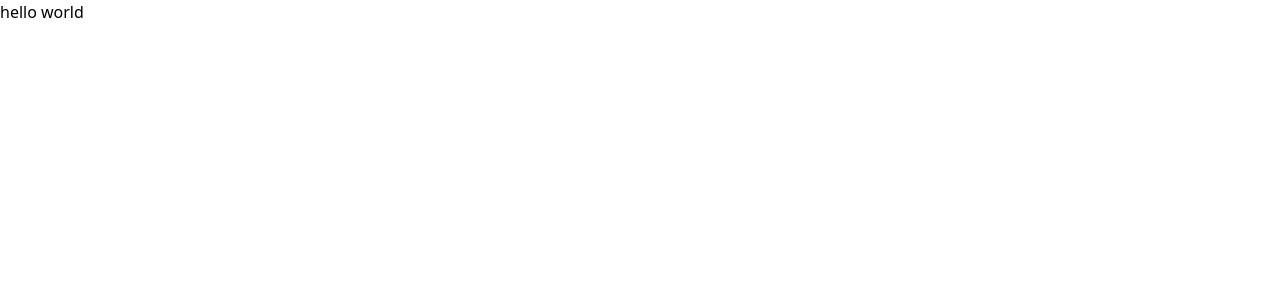
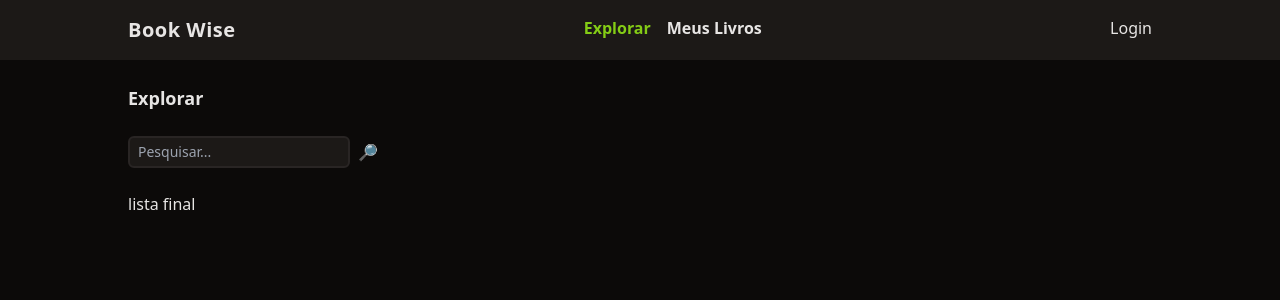
Before and after one commit to euhenriqueferreira/lockbox-course-project, a PHP site: page / in a window 1280 px wide. Before the commit the part shown is almost empty. Shown: the top 300 px of the page. Run offline with PHP 8.4, Linux system fonts and the light colour scheme; some libraries are stand-ins or nearby versions.

Commit message:
Caixa de Pesquisa

```diff
--- a/index.php
+++ b/index.php
@@ -6,7 +6,31 @@
     <script src="https://cdn.tailwindcss.com"></script>
     <title>Book Wise</title>
 </head>
-<body>
-    hello world
+<body class="bg-stone-950 text-stone-200">
+    <header class="bg-stone-900">
+        <nav class="flex justify-between py-4 max-w-screen-lg mx-auto">
+            <div class="font-bold text-xl tracking-wide">Book Wise</div>
+            <ul class="flex space-x-4 font-bold">
+                <li><a href="/" class="text-lime-500">Explorar</a></li>
+                <li><a href="/meus-livros.php" class="hover:underline">Meus Livros</a></li>
+            </ul>
+            <ul>
+                <li><a href="/login.php" class="hover:underline">Login</a></li>
+            </ul>
+        </nav>
+    </header>
+
+    <main class="mx-auto max-w-screen-lg space-y-6">
+        <h1 class="mt-6 font-bold text-lg">Explorar</h1>
+        <form class="w-full flex space-x-2 mt-6">
+            <input type="text" class="border-stone-800 border-2 rounded-md bg-stone-900 text-sm focus:outline-none px-2 py-1" placeholder="Pesquisar..." name="pesquisar">
+            <button type="submit">🔎</button>
+        </form>
+
+
+        <div>
+            lista final
+        </div>
+    </main>
 </body>
 </html>
```
